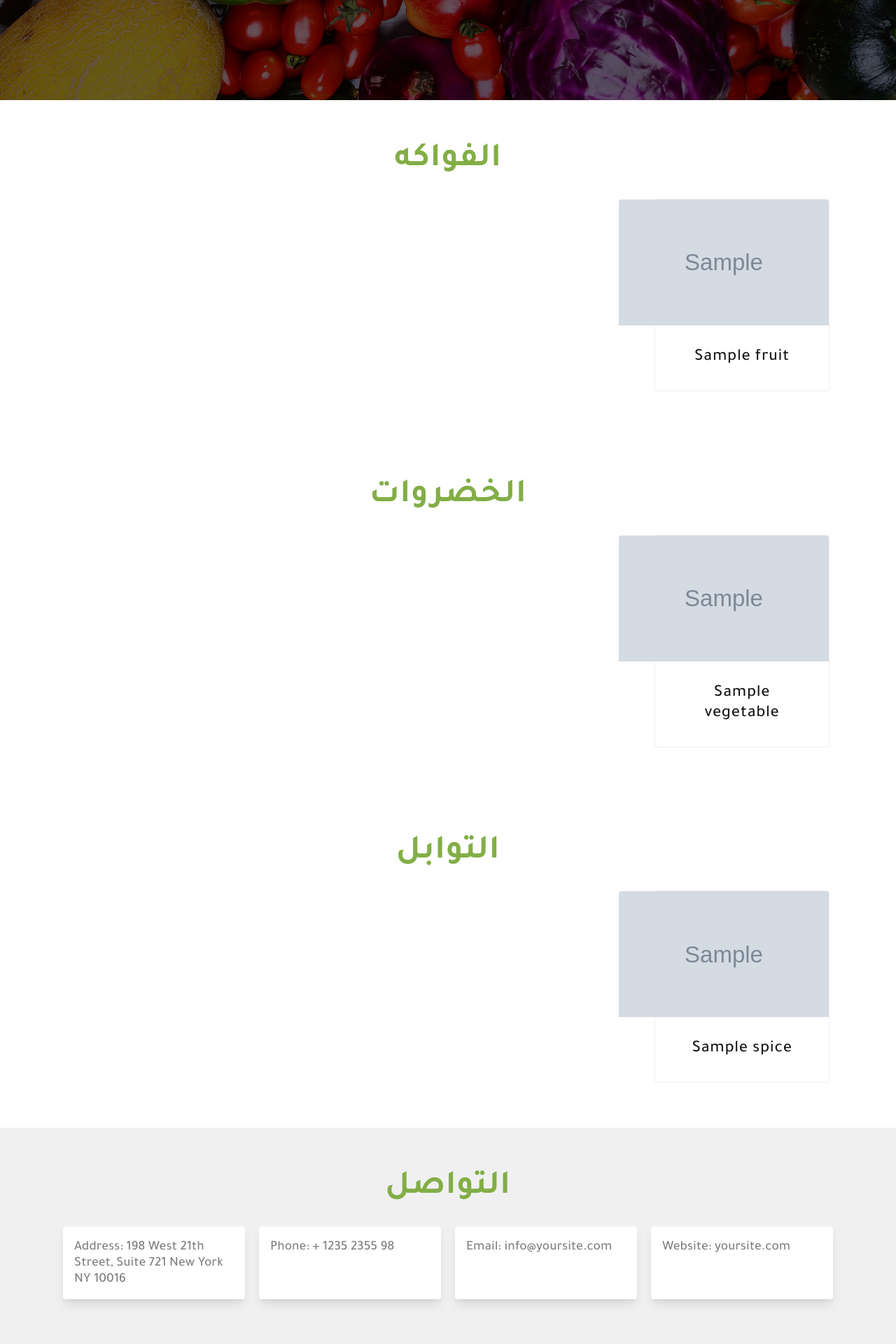
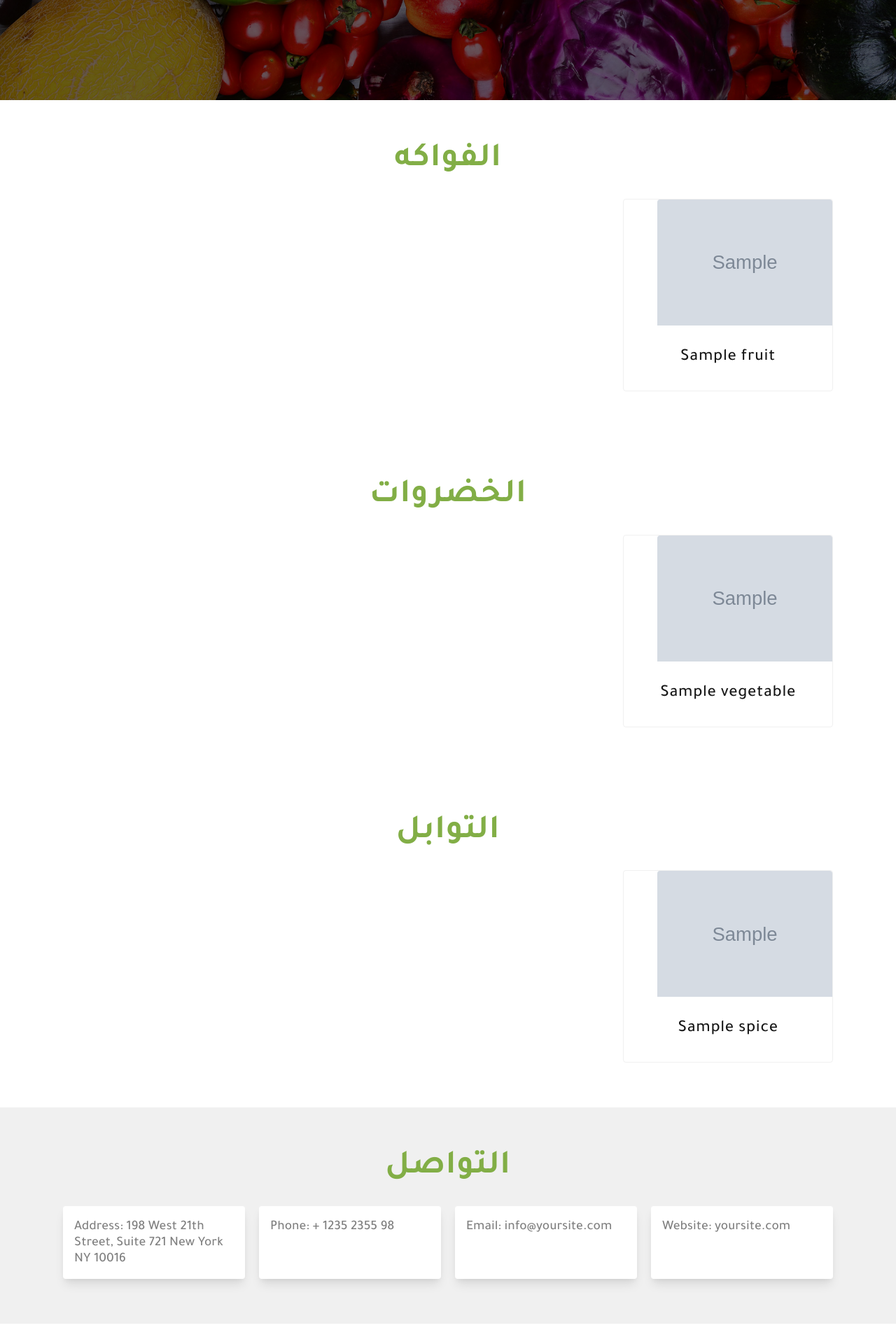
Before and after one commit to Momen-2/El-Wafaa-Website, a Django app: template base/templates/base/home.html in a window 1280 px wide. Shown: the part 657-2577 px from the top of the page at 70% size. After the commit the page ends 2548 px from the top, so only its background shows below. Run offline with Django 3.2, Linux system fonts and the light colour scheme; the template is opened without the code that fills it: most values are stand-ins (such as "Sample title", 1, 10 or a date in 2020); grey boxes marked "Sample" are stand-in pictures.

Commit message:
Solve an issue with the design

```diff
--- a/static/css/style.css
+++ b/static/css/style.css
@@ -328,7 +328,7 @@ section h2 {
   border-radius: var(--border-radius);
   border: 1px solid var(--color-3);
   transition: var(--transition);
-  width: 250px;
+  width: 300px;
 }
 .products .product:hover {
   box-shadow: var(--shadow-4);
@@ -336,7 +336,7 @@ section h2 {
 .products .product .image {
   border-radius: var(--border-radius) var(--border-radius) 0 0;
   height: 180px;
-  width: 250px;
+  width: 300px;
 }
 .products .product .product-info {
   padding: 0 1em;
@@ -361,6 +361,12 @@ section h2 {
 @media (min-width: 992px) {
   .products {
     grid-template-columns: repeat(4, minmax(0, 1fr));
+  }
+  .product {
+    width: 250px;
+  }
+  .products .product .image {
+    width: 250px;
   }
 }
 
```
